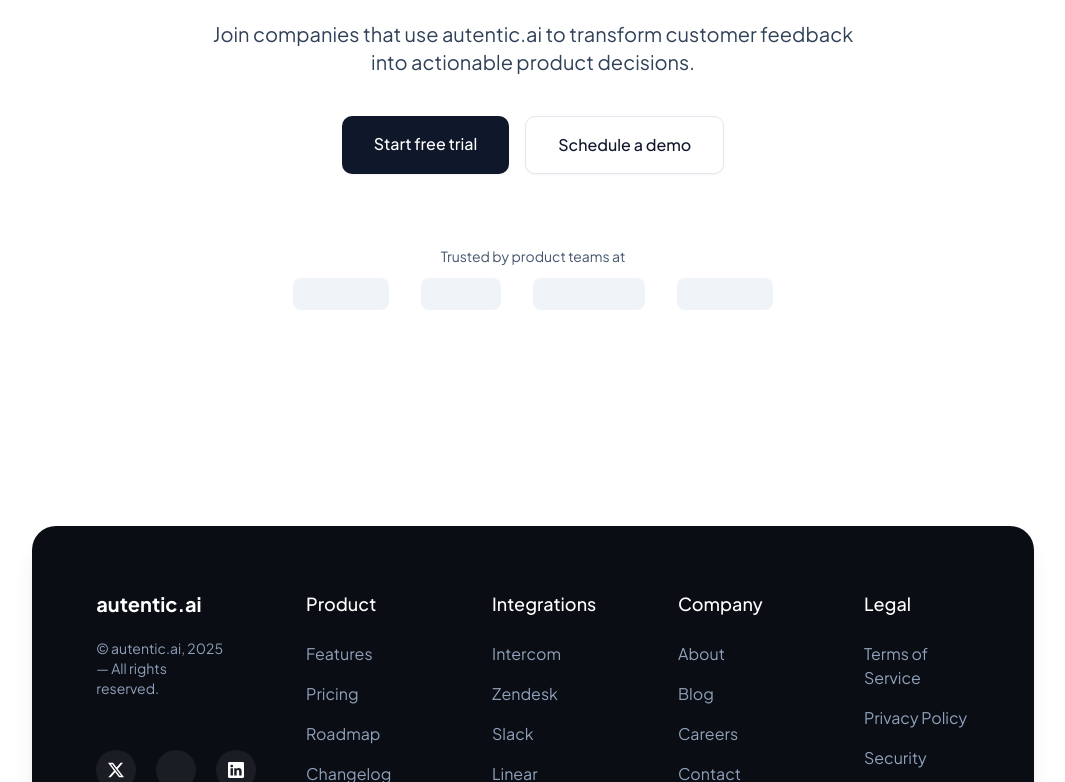
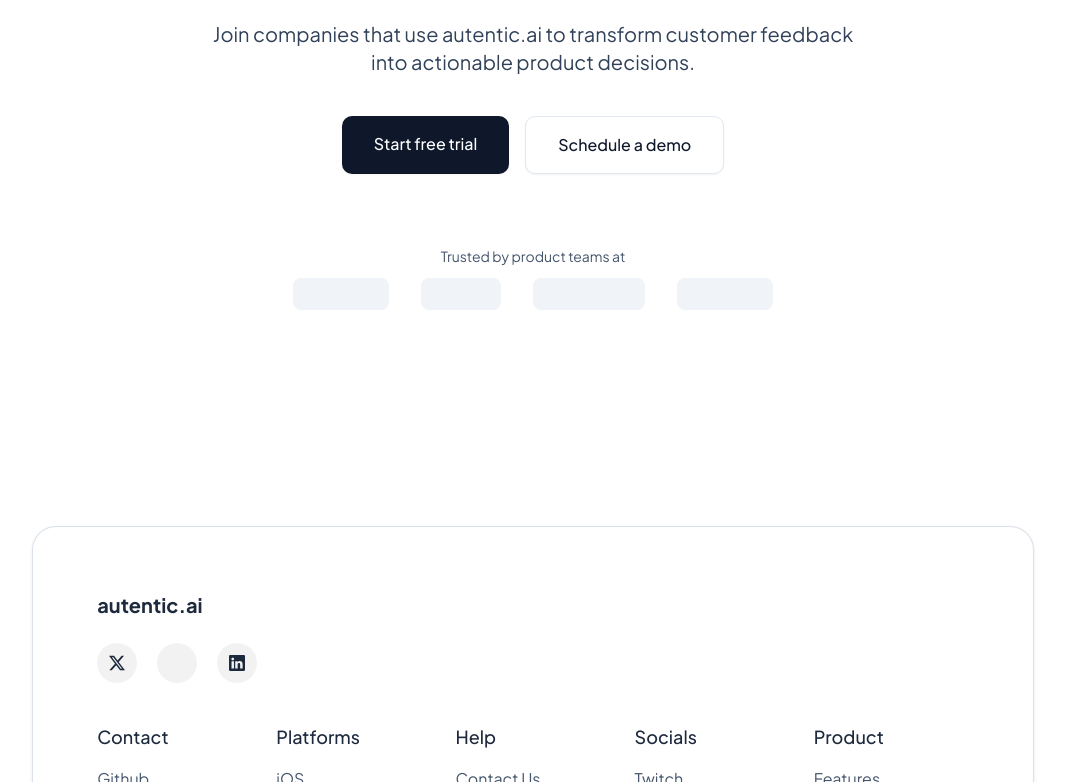
Before and after one commit to AGorinam/autentic-web, a Next.js app: page / in a window 1280 px wide. Shown: the part 2018-2800 px from the top of the page, without its empty margins (107-1172 px from the left). Built offline with nearby package versions, Linux system fonts and the light colour scheme.

Commit message:
changed the footer style

```diff
--- a/src/components/navigation/Navbar.tsx
+++ b/src/components/navigation/Navbar.tsx
@@ -13,7 +13,7 @@
   return (
     <header className="fixed top-0 left-0 right-0 z-50">
       <div className="container px-4 md:px-6 max-w-[85%] md:max-w-[82%] mx-auto py-4">
-        <nav className="flex items-center justify-between rounded-[1rem] px-3 sm:px-5 py-2 backdrop-blur-md bg-white/30 border border-white/40 shadow-sm">
+        <nav className="flex items-center justify-between rounded-[1rem] px-3 sm:px-5 py-2 backdrop-blur-md bg-white/30 border border-slate-300/70 dark:border-slate-700/70 shadow-sm">
           {/* Logo */}
           <Link href="/" className="flex items-center gap-2">
             <span className="text-lg font-bold text-slate-800 dark:text-white">autentic.ai</span>
@@ -84,7 +84,7 @@
 
         {/* Mobile Navigation */}
         {mobileMenuOpen && (
-          <div className="md:hidden mt-2 p-4 rounded-xl bg-white/80 backdrop-blur-md border border-white/40 shadow-sm">
+          <div className="md:hidden mt-2 p-4 rounded-xl bg-white/80 backdrop-blur-md border border-slate-300/70 dark:border-slate-700/70 shadow-sm">
             <div className="flex flex-col gap-3">
               <Link
                 href="/product"
--- a/src/components/sections/Footer.tsx
+++ b/src/components/sections/Footer.tsx
@@ -4,24 +4,22 @@
   return (
     <footer className="w-full py-20 relative -mt-4">
       <div className="container px-4 md:px-6 max-w-[85%] md:max-w-[82%] mx-auto">
-        <div className="bg-[#0a0d14] text-white rounded-3xl p-12 md:p-16 shadow-xl">
-          <div className="grid grid-cols-1 sm:grid-cols-2 md:grid-cols-4 lg:grid-cols-5 gap-10 md:gap-14">
-            {/* Logo and copyright */}
-            <div className="flex flex-col space-y-5">
+        <div className="backdrop-blur-md bg-white/30 border border-slate-300/70 dark:border-slate-700/70 shadow-sm text-slate-800 dark:text-white rounded-3xl p-8 md:p-12 lg:p-16">
+          {/* Logo and social icons */}
+          <div className="mb-10">
             <div className="text-xl font-bold">autentic.ai</div>
-              <p className="text-sm text-slate-400">© autentic.ai, {new Date().getFullYear()} — All rights reserved.</p>
-              <div className="flex space-x-5 mt-8">
-                <Link href="https://twitter.com" className="bg-[#1a1d23] hover:bg-[#2a2d33] p-3 rounded-full text-white transition-colors">
+            <div className="flex space-x-5 mt-6">
+              <Link href="https://twitter.com" className="bg-black/5 hover:bg-black/10 dark:bg-white/10 dark:hover:bg-white/20 p-3 rounded-full text-slate-800 dark:text-white transition-colors">
                 <svg xmlns="http://www.w3.org/2000/svg" width="16" height="16" fill="currentColor" viewBox="0 0 16 16" className="w-4 h-4">
                   <path d="M12.6.75h2.454l-5.36 6.142L16 15.25h-4.937l-3.867-5.07-4.425 5.07H.316l5.733-6.57L0 .75h5.063l3.495 4.633L12.601.75Zm-.86 13.028h1.36L4.323 2.145H2.865z"/>
                 </svg>
               </Link>
-                <Link href="https://dribbble.com" className="bg-[#1a1d23] hover:bg-[#2a2d33] p-3 rounded-full text-white transition-colors">
+              <Link href="https://dribbble.com" className="bg-black/5 hover:bg-black/10 dark:bg-white/10 dark:hover:bg-white/20 p-3 rounded-full text-slate-800 dark:text-white transition-colors">
                 <svg xmlns="http://www.w3.org/2000/svg" width="16" height="16" fill="currentColor" viewBox="0 0 16 16" className="w-4 h-4">
                   <path d="M8 0C3.58 0 0 8c0 4.42 3.58 8 8 8s8-3.58 8-8c0-4.42-3.58-8-8-8m5.66 3.43a6.95 6.95 0 0 1 1.57 3.93c-.23-.06-1.19-.24-2.25-.24-.34 0-.69.02-1.03.06.04-.1.07-.19.11-.29.16-.39.32-.79.48-1.19 1.02-.46 1.87-.95 2.32-1.26a6.78 6.78 0 0 0-.83-.73 67.31 67.31 0 0 0-.8.58c-.44.33-1.23.83-2.4 1.34-.57.25-1.17.47-1.8.68-.58-1.18-1.2-2.26-1.79-3.25a148.1 148.1 0 0 0 1.92-.68c1.3-.47 2.14-.93 2.65-1.24a6.83 6.83 0 0 0-2.34-.81c-.33.21-1.03.61-2.14 1.03-.78.3-1.57.55-2.26.75.04-.11.08-.21.12-.32.33-.8.7-1.59 1.17-2.36.87-.15 1.77-.23 2.7-.23.66 0 1.3.06 1.92.16.23.28.44.56.65.86zM3.88 7.08c.32.44.87 1.32 1.49 2.61-1.13.34-2.26.54-3.3.62a57.48 57.48 0 0 0-.57.01a6.98 6.98 0 0 1 2.38-3.24M2.28 11.1c.15-.02.82-.13 2.16-.39.72-.14 1.45-.31 2.17-.53.33.65.66 1.31.95 1.97a42.45 42.45 0 0 1-1.92 1.06c-.59.29-1.16.51-1.63.64a7.02 7.02 0 0 1-1.73-2.75m3.12 3.53c.41-.14.91-.34 1.47-.63.69-.34 1.4-.75 2.03-1.17.79 2.07 1.18 3.75 1.27 4.17a6.95 6.95 0 0 1-4.77-2.37M8 14.26c-.05-.35-.3-1.93-1.04-3.84.06-.01.11-.03.17-.05a23.96 23.96 0 0 0 6.1-.83c.16.34.3.69.43 1.05-1.8.65-3.42 1.7-4.72 3.13-.31.34-.58.68-.82 1.01-.04-.15-.08-.31-.12-.47" />
                 </svg>
               </Link>
-                <Link href="https://linkedin.com" className="bg-[#1a1d23] hover:bg-[#2a2d33] p-3 rounded-full text-white transition-colors">
+              <Link href="https://linkedin.com" className="bg-black/5 hover:bg-black/10 dark:bg-white/10 dark:hover:bg-white/20 p-3 rounded-full text-slate-800 dark:text-white transition-colors">
                 <svg xmlns="http://www.w3.org/2000/svg" width="16" height="16" fill="currentColor" viewBox="0 0 16 16" className="w-4 h-4">
                   <path d="M0 1.146C0 .513.526 0 1.175 0h13.65C15.474 0 16 .513 16 1.146v13.708c0 .633-.526 1.146-1.175 1.146H1.175C.526 16 0 15.487 0 14.854zm4.943 12.248V6.169H2.542v7.225zm-1.2-8.212c.837 0 1.358-.554 1.358-1.248-.015-.709-.52-1.248-1.342-1.248S2.4 3.226 2.4 3.934c0 .694.521 1.248 1.327 1.248zm4.908 8.212V9.359c0-.216.016-.432.08-.586.173-.431.568-.878 1.232-.878.869 0 1.216.662 1.216 1.634v3.865h2.401V9.25c0-2.22-1.184-3.252-2.764-3.252-1.274 0-1.845.7-2.165 1.193v.025h-.016l.016-.025V6.169h-2.4c.03.678 0 7.225 0 7.225z"/>
                 </svg>
@@ -29,48 +27,64 @@
             </div>
           </div>
 
-            {/* Product column */}
-            <div className="pl-0 md:pl-6">
-              <h3 className="text-lg font-medium mb-6">Product</h3>
-              <ul className="space-y-4">
-                <li><Link href="#features" className="text-slate-400 hover:text-white transition-colors">Features</Link></li>
-                <li><Link href="#pricing" className="text-slate-400 hover:text-white transition-colors">Pricing</Link></li>
-                <li><Link href="#roadmap" className="text-slate-400 hover:text-white transition-colors">Roadmap</Link></li>
-                <li><Link href="#changelog" className="text-slate-400 hover:text-white transition-colors">Changelog</Link></li>
+          {/* Menu sections - 2 columns on mobile, 4 on tablet, 5 on desktop */}
+          <div className="grid grid-cols-2 sm:grid-cols-2 md:grid-cols-4 lg:grid-cols-5 gap-x-6 gap-y-10">
+            {/* Contact column */}
+            <div>
+              <h3 className="text-lg font-medium mb-4">Contact</h3>
+              <ul className="space-y-3">
+                <li><Link href="https://github.com" className="text-slate-600 hover:text-slate-800 hover:font-semibold dark:text-slate-300 dark:hover:text-white transition-colors">Github</Link></li>
+                <li><Link href="https://twitter.com" className="text-slate-600 hover:text-slate-800 hover:font-semibold dark:text-slate-300 dark:hover:text-white transition-colors">Twitter</Link></li>
+                <li><Link href="https://instagram.com" className="text-slate-600 hover:text-slate-800 hover:font-semibold dark:text-slate-300 dark:hover:text-white transition-colors">Instagram</Link></li>
               </ul>
             </div>
 
-            {/* Integrations column */}
-            <div className="pl-0 md:pl-6">
-              <h3 className="text-lg font-medium mb-6">Integrations</h3>
-              <ul className="space-y-4">
-                <li><Link href="#intercom" className="text-slate-400 hover:text-white transition-colors">Intercom</Link></li>
-                <li><Link href="#zendesk" className="text-slate-400 hover:text-white transition-colors">Zendesk</Link></li>
-                <li><Link href="#slack" className="text-slate-400 hover:text-white transition-colors">Slack</Link></li>
-                <li><Link href="#linear" className="text-slate-400 hover:text-white transition-colors">Linear</Link></li>
+            {/* Platforms column */}
+            <div>
+              <h3 className="text-lg font-medium mb-4">Platforms</h3>
+              <ul className="space-y-3">
+                <li><Link href="#ios" className="text-slate-600 hover:text-slate-800 hover:font-semibold dark:text-slate-300 dark:hover:text-white transition-colors">iOS</Link></li>
+                <li><Link href="#android" className="text-slate-600 hover:text-slate-800 hover:font-semibold dark:text-slate-300 dark:hover:text-white transition-colors">Android</Link></li>
+                <li><Link href="#web" className="text-slate-600 hover:text-slate-800 hover:font-semibold dark:text-slate-300 dark:hover:text-white transition-colors">Web</Link></li>
               </ul>
             </div>
 
-            {/* Company column */}
-            <div className="pl-0 md:pl-6">
-              <h3 className="text-lg font-medium mb-6">Company</h3>
-              <ul className="space-y-4">
-                <li><Link href="#about" className="text-slate-400 hover:text-white transition-colors">About</Link></li>
-                <li><Link href="#blog" className="text-slate-400 hover:text-white transition-colors">Blog</Link></li>
-                <li><Link href="#careers" className="text-slate-400 hover:text-white transition-colors">Careers</Link></li>
-                <li><Link href="#contact" className="text-slate-400 hover:text-white transition-colors">Contact</Link></li>
+            {/* Help column */}
+            <div>
+              <h3 className="text-lg font-medium mb-4">Help</h3>
+              <ul className="space-y-3">
+                <li><Link href="#contact-us" className="text-slate-600 hover:text-slate-800 hover:font-semibold dark:text-slate-300 dark:hover:text-white transition-colors">Contact Us</Link></li>
+                <li><Link href="#faq" className="text-slate-600 hover:text-slate-800 hover:font-semibold dark:text-slate-300 dark:hover:text-white transition-colors">FAQ</Link></li>
+                <li><Link href="#feedback" className="text-slate-600 hover:text-slate-800 hover:font-semibold dark:text-slate-300 dark:hover:text-white transition-colors">Feedback</Link></li>
               </ul>
             </div>
 
-            {/* Legal column */}
-            <div className="pl-0 md:pl-6">
-              <h3 className="text-lg font-medium mb-6">Legal</h3>
-              <ul className="space-y-4">
-                <li><Link href="#terms" className="text-slate-400 hover:text-white transition-colors">Terms of Service</Link></li>
-                <li><Link href="#privacy" className="text-slate-400 hover:text-white transition-colors">Privacy Policy</Link></li>
-                <li><Link href="#security" className="text-slate-400 hover:text-white transition-colors">Security</Link></li>
-                <li><Link href="#cookies" className="text-slate-400 hover:text-white transition-colors">Cookie Policy</Link></li>
+            {/* Socials column */}
+            <div>
+              <h3 className="text-lg font-medium mb-4">Socials</h3>
+              <ul className="space-y-3">
+                <li><Link href="https://twitch.tv" className="text-slate-600 hover:text-slate-800 hover:font-semibold dark:text-slate-300 dark:hover:text-white transition-colors">Twitch</Link></li>
+                <li><Link href="https://discord.com" className="text-slate-600 hover:text-slate-800 hover:font-semibold dark:text-slate-300 dark:hover:text-white transition-colors">Discord</Link></li>
+                <li><Link href="https://dribbble.com" className="text-slate-600 hover:text-slate-800 hover:font-semibold dark:text-slate-300 dark:hover:text-white transition-colors">Dribbble</Link></li>
               </ul>
+            </div>
+
+            {/* Product column - only visible on desktop */}
+            <div className="hidden lg:block">
+              <h3 className="text-lg font-medium mb-4">Product</h3>
+              <ul className="space-y-3">
+                <li><Link href="#features" className="text-slate-600 hover:text-slate-800 hover:font-semibold dark:text-slate-300 dark:hover:text-white transition-colors">Features</Link></li>
+                <li><Link href="#pricing" className="text-slate-600 hover:text-slate-800 hover:font-semibold dark:text-slate-300 dark:hover:text-white transition-colors">Pricing</Link></li>
+                <li><Link href="#roadmap" className="text-slate-600 hover:text-slate-800 hover:font-semibold dark:text-slate-300 dark:hover:text-white transition-colors">Roadmap</Link></li>
+              </ul>
+            </div>
+          </div>
+
+          {/* Copyright and made in Barcelona - at the bottom with smooth separator */}
+          <div className="mt-10 pt-6 border-t border-slate-200/30 dark:border-slate-700/30">
+            <div className="flex flex-col sm:flex-row sm:justify-between sm:items-center">
+              <p className="text-sm text-slate-600 dark:text-slate-400">© autentic.ai, {new Date().getFullYear()} — All rights reserved.</p>
+              <p className="text-sm text-slate-600 dark:text-slate-400 mt-2 sm:mt-0">Made in Barcelona with ❤️</p>
             </div>
           </div>
         </div>
```
Lines whose indentation alone changed are shown as unchanged.
